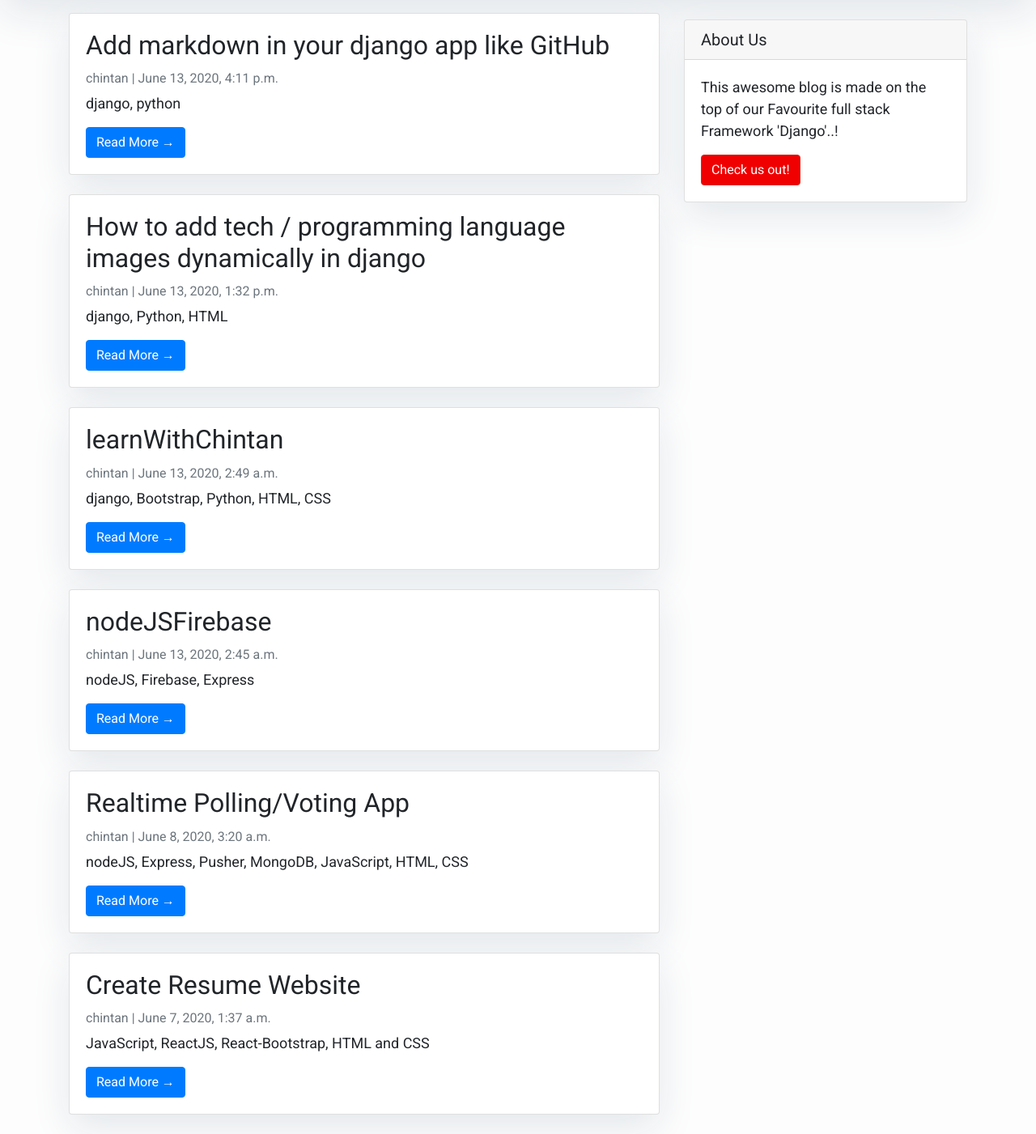
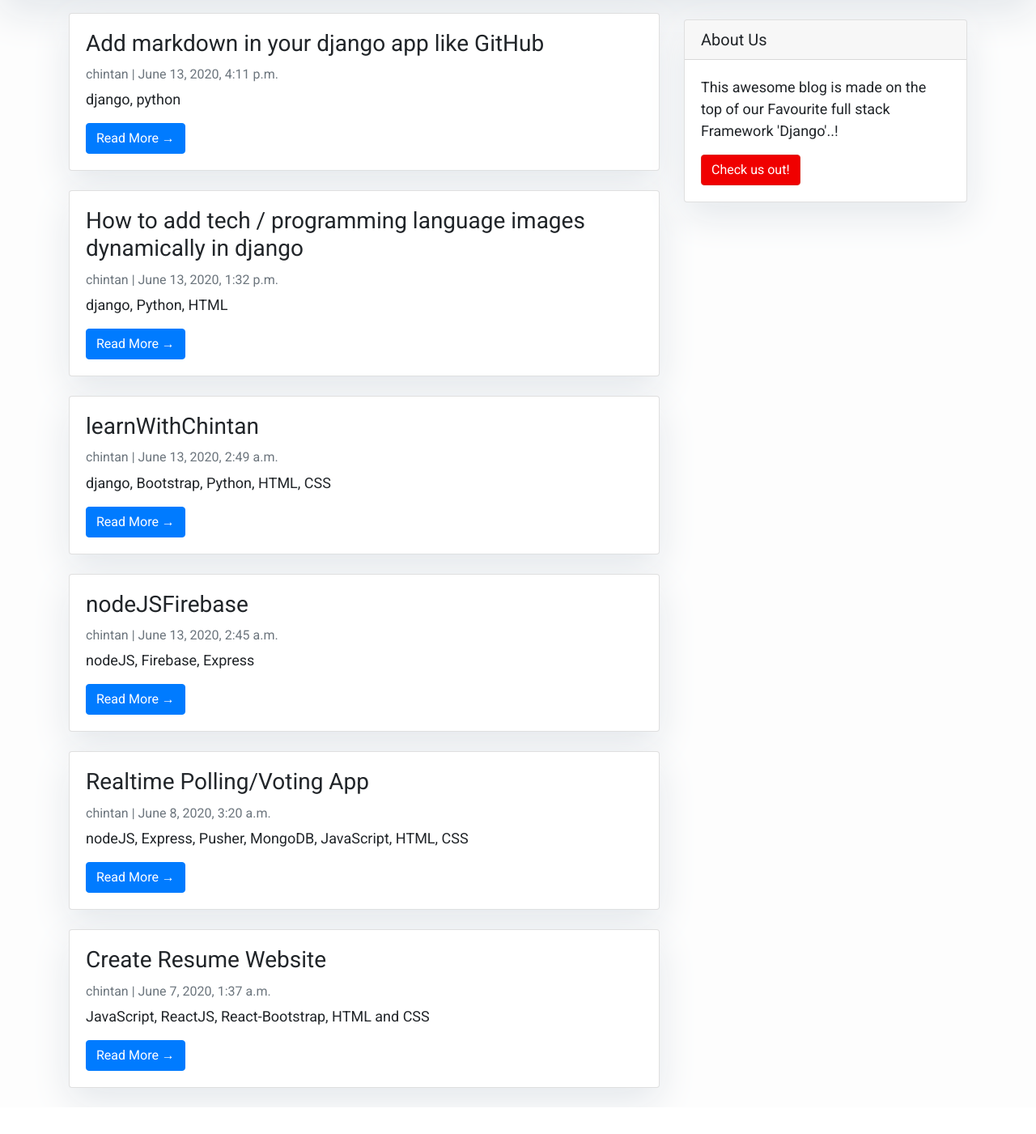
Before and after one commit to chintan2011/learnWithChintan, a Django app: page / in a window 1280 px wide. Shown: the part 150-1551 px from the top of the page at 81% size. After the commit the page ends 1515 px from the top, so only its background shows below. Run offline with Django 3.2, Linux system fonts and the light colour scheme; data comes from the database, SQL or seed files in the repository; both versions use the stored data as it was after the commit; some libraries are stand-ins or nearby versions.

Commit message:
added content

```diff
--- a/templates/index.html
+++ b/templates/index.html
@@ -36,7 +36,7 @@
             {% for post in post_list %}
             <div class="card mb-4">
                 <div class="card-body">
-                    <h2 class="card-title">{{ post.title }}</h2>
+                    <h3 class="card-title">{{ post.title }}</h3>
                     <p class="card-text text-muted h6">{{ post.author }} | {{ post.created_on}} </p>
                     <p class="card-text">{{post.tech_stack}}</p>
                     <a href="{% url 'post_detail' post.slug  %}" class="btn btn-primary">Read More &rarr;</a>
--- a/templates/post_detail.html
+++ b/templates/post_detail.html
@@ -9,7 +9,7 @@
 				<p class=" text-muted">{{ post.author }} | {{ post.created_on }}</p>
 				{% include 'tech_icons.html' %}
 				<br></br>
-        		<h5>{{post.tech_stack | markdown }}</h5>
+        		<!-- <h5>{{post.tech_stack | markdown }}</h5> -->
         			Github url: <a href="{{ post.github_url }}">{{post.github_url}}</a>
 				<p class="card-text">{{ object.content  | markdown | linebreaks }}</p>
       		</div>
```
Also changed, not shown: db.sqlite3.
